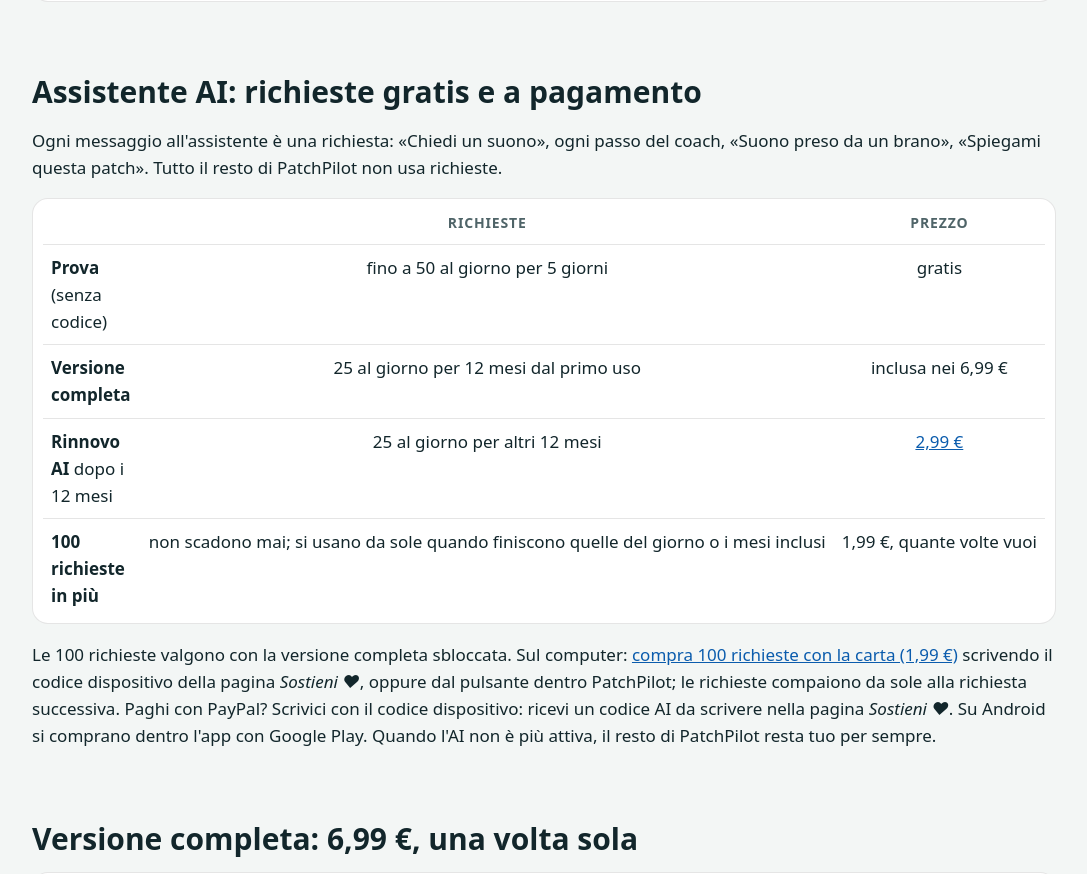
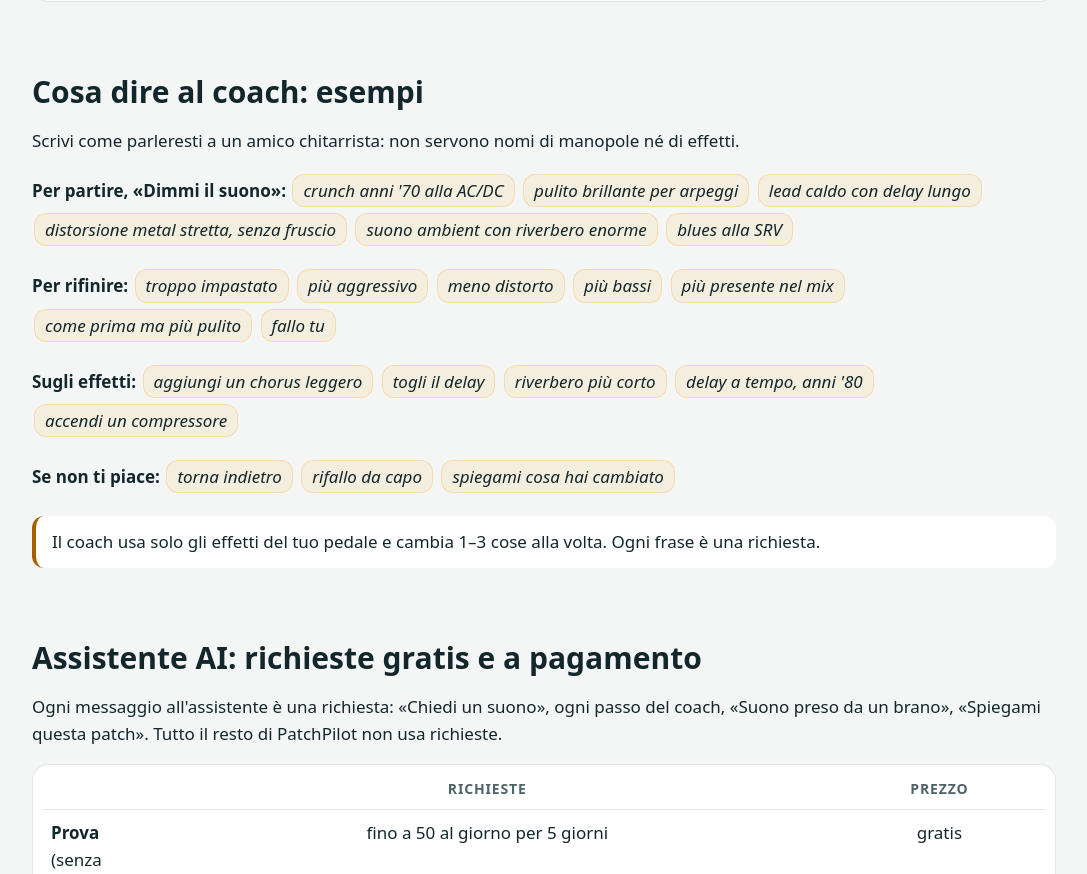
Before and after one commit to francescorizzo-cyber/patchpilot, a plain HTML site: page docs/it/index.html in a window 1280 px wide. Shown: the part 9355-10229 px from the top of the page, without its empty margins (96-1183 px from the left). Drawn offline with Linux system fonts and the light colour scheme.

Commit message:
Sito e README: esempi di frasi da dire al coach del suono (italiano e inglese)
Co-Authored-By: Claude Opus 5.5 <noreply@anthropic.com>
Claude-Session: https://claude.ai/code/session_016nMkwZNvanWj8WkSvaZa9V

```diff
--- a/docs/it/index.html
+++ b/docs/it/index.html
@@ -341,6 +341,13 @@ small,footer{color:var(--muted)}a{color:var(--blue)}footer{margin-top:3em;font-s
 <tr><td>Varianti</td><td class="c">—</td><td class="c">✅</td></tr>
 <tr><td>AI: chiedi un suono, coach, suono da un brano, maestro</td><td class="c">5 giorni di prova, fino a 50 al giorno</td><td class="c">✅ 25 richieste al giorno per 12 mesi</td></tr>
 </table></div>
+<h2 id="frasi">Cosa dire al coach: esempi</h2>
+<p>Scrivi come parleresti a un amico chitarrista: non servono nomi di manopole né di effetti.</p>
+<p><strong>Per partire, «Dimmi il suono»:</strong> <span class=say>crunch anni '70 alla AC/DC</span> <span class=say>pulito brillante per arpeggi</span> <span class=say>lead caldo con delay lungo</span> <span class=say>distorsione metal stretta, senza fruscio</span> <span class=say>suono ambient con riverbero enorme</span> <span class=say>blues alla SRV</span></p>
+<p><strong>Per rifinire:</strong> <span class=say>troppo impastato</span> <span class=say>più aggressivo</span> <span class=say>meno distorto</span> <span class=say>più bassi</span> <span class=say>più presente nel mix</span> <span class=say>come prima ma più pulito</span> <span class=say>fallo tu</span></p>
+<p><strong>Sugli effetti:</strong> <span class=say>aggiungi un chorus leggero</span> <span class=say>togli il delay</span> <span class=say>riverbero più corto</span> <span class=say>delay a tempo, anni '80</span> <span class=say>accendi un compressore</span></p>
+<p><strong>Se non ti piace:</strong> <span class=say>torna indietro</span> <span class=say>rifallo da capo</span> <span class=say>spiegami cosa hai cambiato</span></p>
+<p class="note">Il coach usa solo gli effetti del tuo pedale e cambia 1–3 cose alla volta. Ogni frase è una richiesta.</p>
 <h2 id="ai">Assistente AI: richieste gratis e a pagamento</h2>
 <p>Ogni messaggio all'assistente è una richiesta: «Chiedi un suono», ogni passo del coach, «Suono preso da un brano», «Spiegami questa patch». Tutto il resto di PatchPilot non usa richieste.</p>
 <div class="tw"><table>
```
Also changed, not shown: docs/index.html (+7 -0 lines), 1 other file.
